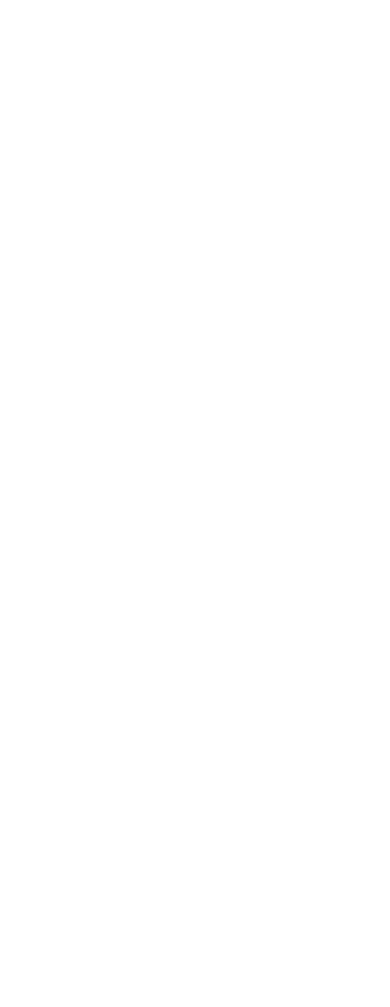
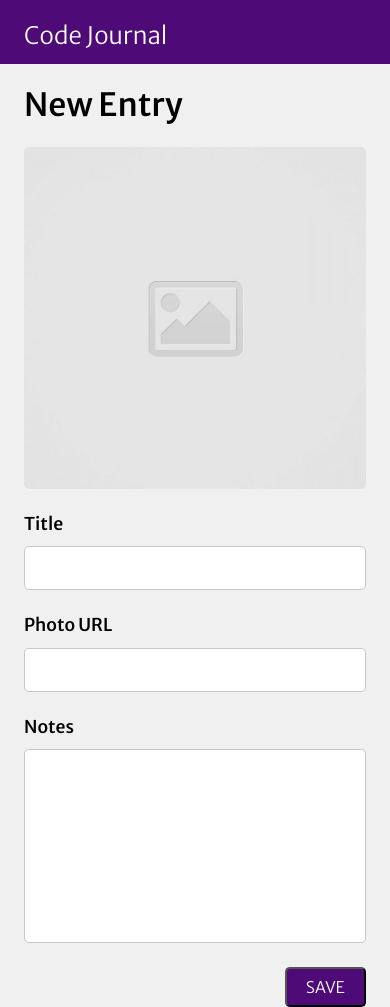
Before and after one commit to wang-morris/code-journal, a website: page index.html in a window 390 px wide. Before the commit the page ends 844 px from the top, so only its background shows below. Drawn offline with Linux system fonts and the light colour scheme.

Commit message:
Added form and ensured mobile and desktop screens

```diff
--- a/css/styles.css
+++ b/css/styles.css
@@ -0,0 +1,66 @@
+* {
+  font-family: "Merriweather Sans", sans-serif;
+  background-color: rgb(240, 240, 240);
+  font-weight: 500;
+}
+
+.title-banner {
+  background-color: rgb(78, 11, 119);
+  padding: 2rem;
+  width: 100vw;
+  margin-left: calc(-50vw + 50%);
+}
+
+h2 {
+  position: absolute;
+  top: 0;
+  background-color: rgb(78, 11, 119);
+  color: white;
+  font-weight: 300;
+}
+
+.form-title {
+  margin-bottom: 0.7rem;
+  font-size: 1.1rem;
+}
+
+img,
+input,
+textarea {
+  display: block;
+  width: 100%;
+  border-radius: 0.3rem;
+  margin-bottom: 1.5rem;
+  background-color: white;
+  border: 1px solid rgb(199, 199, 199);
+  font-weight: 300;
+  font-size: 1rem;
+}
+
+img {
+  border: none;
+}
+
+textarea {
+  resize: none;
+  overflow: hidden;
+  padding: 0.5rem 0.5rem 9rem;
+}
+
+input {
+  padding: 0.7rem;
+}
+
+.form-actions {
+  display: flex;
+  justify-content: flex-end;
+}
+
+button {
+  border-radius: 0.3rem;
+  padding: 0.5rem 1.2rem;
+  background-color: rgb(78, 11, 119);
+  color: white;
+  font-size: 1rem;
+  font-weight: 300;
+}
--- a/index.html
+++ b/index.html
@@ -1,7 +1,6 @@
 <!DOCTYPE html>
 <html lang="en">
 <head>
-  <meta name="viewport" content="width=device-width, initial-scale=1.0">
   <meta charset="UTF-8">
   <meta name="viewport" content="width=device-width, initial-scale=1.0">
   <title>Code Journal</title>
@@ -15,14 +14,69 @@
   <link rel="stylesheet" href="css/reset.css">
   <link rel="stylesheet" href="css/layout.css">
   <link rel="stylesheet" href="css/styles.css">
+  <link rel="preconnect" href="https://fonts.googleapis.com">
+  <link rel="preconnect" href="https://fonts.gstatic.com" crossorigin>
+  <link href="https://fonts.googleapis.com/css2?family=Merriweather+Sans:wght@300;400;500&display=swap" rel="stylesheet">
+
 </head>
 <body>
   <header>
   </header>
   <main>
-    <div data-view="entry-from">
-      <form class="input-form">
-      </form>
+    <div class="container">
+      <div class="row">
+        <div class="column-full">
+          <div class="title-banner"></div>
+          <h2>Code Journal</h2>
+        </div>
+      </div>
+      <div data-view="entry-form">
+        <form>
+          <div class="row">
+            <div class="column-full">
+              <h1>New Entry</h1>
+            </div>
+          </div>
+          <div class="row">
+            <div class="column-half">
+              <img src="images/placeholder-image-square.jpg">
+            </div>
+            <div class="column-half">
+              <div class="form-title">
+                <label for="title">Title</label>
+              </div>
+              <input
+                required
+                type="text"
+                name="title"
+                id="title">
+              <div class="form-title">
+                <label for="photoURL">Photo URL</label>
+              </div>
+              <input
+                required
+                type="url"
+                name="photoURL"
+                id="photoURL">
+            </div>
+          </div>
+          <div class="row">
+            <div class="column-full">
+              <div class="form-title">
+                <label for="notes">Notes</label>
+              </div>
+              <textarea required name="notes" id="notes"></textarea>
+            </div>
+          </div>
+          <div class="row">
+            <div class="column-full">
+              <div class="form-actions">
+                <button type="submit">SAVE</button>
+              </div>
+            </div>
+          </div>
+        </form>
+      </div>
     </div>
   </main>
   <script src="js/data.js"></script>
```
